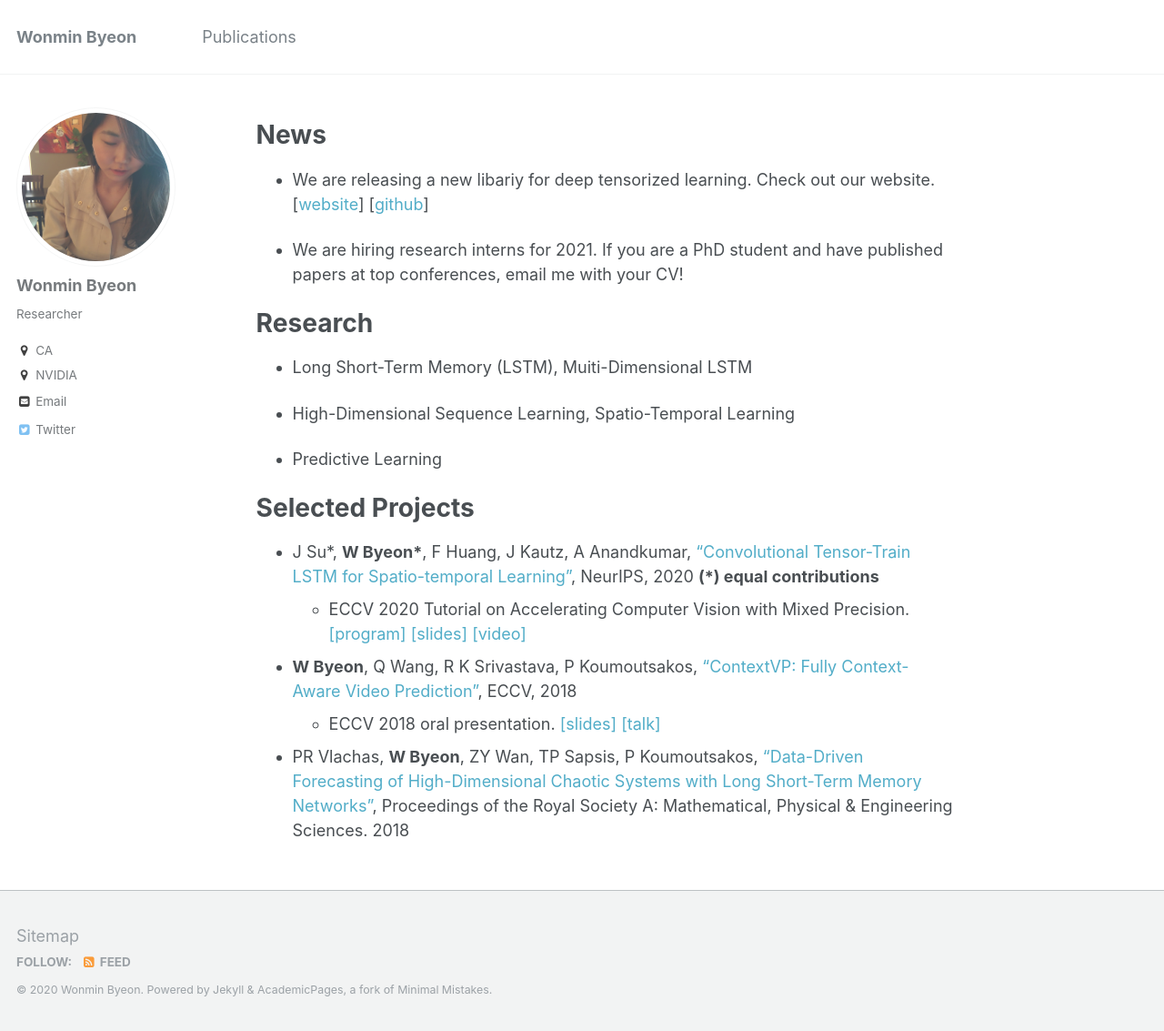
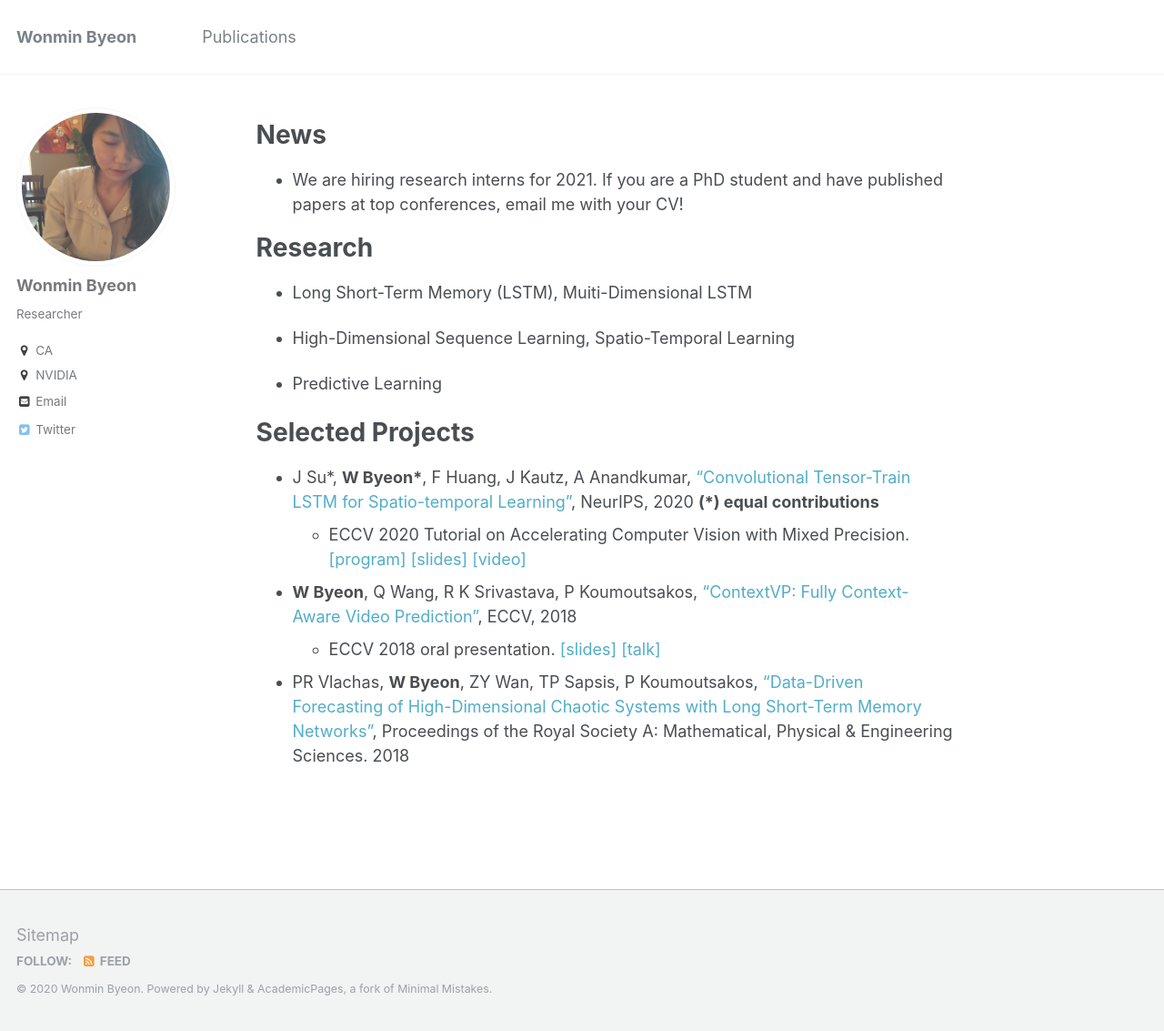
Before and after one commit to wonmin-byeon/wonmin-byeon.github.io, a Jekyll site: the page built from _pages/about.md, in a window 1280 px wide and 1133 px high. Shown: the whole window at 91% size. Built offline with Jekyll 4.4.1, drawn with Linux system fonts in a browser that asks for light colours.

```diff
--- a/_pages/about.md
+++ b/_pages/about.md
@@ -10,8 +10,6 @@ redirect_from:
 
 News
 ======
-* We are releasing a new libariy for deep tensorized learning. Check out our website. [[website](http://tensorly.org/tensorly-torch/dev/)] [[github](https://github.com/tensorly/tensorly-torch)]
-
 * We are hiring research interns for 2021. If you are a PhD student and have published papers at top conferences, email me with your CV!
 
 Research
```
Also changed, not shown: _pages/sitemap.md (+2 -2 lines), _publications/2020-efficient-stereo-matching.md (line endings or trailing spaces).
